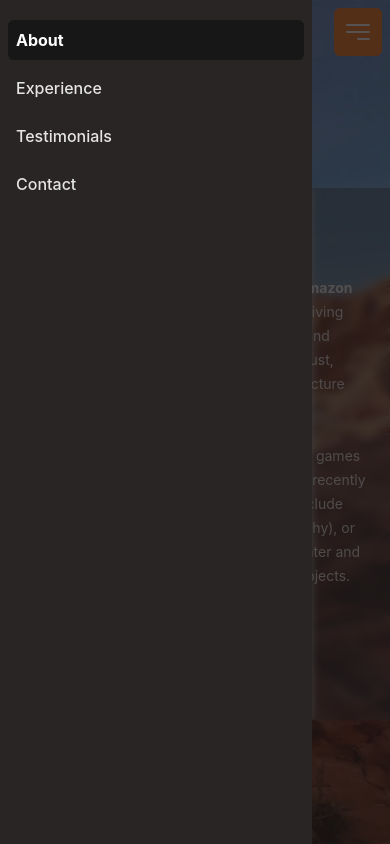
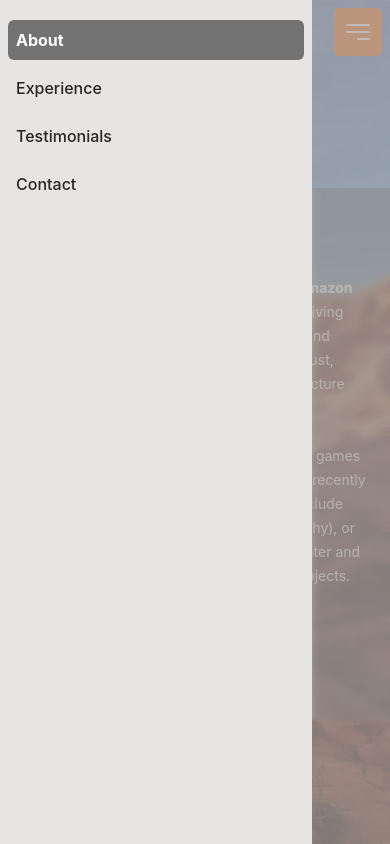
Before and after one commit to Dallas-J/react-resume, a React (Create React App) app: page / in a window 390 px wide. Both pictures are taken after a click on the button "Open sidebar". Shown: the top 844 px of the page. Built offline with nearby package versions, Linux system fonts and the light colour scheme.

Commit message:
Add dark mode to mobile navigation

```diff
--- a/src/components/Sections/Header.tsx
+++ b/src/components/Sections/Header.tsx
@@ -78,8 +78,8 @@ const MobileNav: FC<{navSections: SectionIdProps[]; currentSection: SectionIdPro
 
     const baseClass =
       'p-2 rounded-md first-letter:uppercase transition-colors duration-300 focus:outline-none focus-visible:ring-2 focus-visible:ring-orange-500';
-    const activeClass = classNames(baseClass, 'bg-neutral-900 text-white font-bold');
-    const inactiveClass = classNames(baseClass, 'text-neutral-200 font-medium');
+    const activeClass = classNames(baseClass, 'bg-neutral-500 dark:bg-neutral-900 text-white font-bold');
+    const inactiveClass = classNames(baseClass, 'text-neutral-800 dark:text-neutral-200 font-medium hover:bg-neutral-300 dark:hover:bg-stone-600');
     return (
       <>
         <button
@@ -100,7 +100,7 @@ const MobileNav: FC<{navSections: SectionIdProps[]; currentSection: SectionIdPro
               leave="transition-opacity ease-linear duration-300"
               leaveFrom="opacity-100"
               leaveTo="opacity-0">
-              <Dialog.Overlay className="fixed inset-0 bg-stone-900 bg-opacity-75" />
+              <Dialog.Overlay className="fixed inset-0 bg-stone-400/75 dark:bg-stone-900/75" />
             </Transition.Child>
             <Transition.Child
               as={Fragment}
@@ -110,7 +110,7 @@ const MobileNav: FC<{navSections: SectionIdProps[]; currentSection: SectionIdPro
               leave="transition ease-in-out duration-300 transform"
               leaveFrom="translate-x-0"
               leaveTo="-translate-x-full">
-              <div className="relative w-4/5 bg-stone-800">
+              <div className="relative w-4/5 bg-stone-200 dark:bg-stone-800">
                 <nav className="mt-5 flex flex-col gap-y-2 px-2">
                   {navSections.map(section => (
                     <NavItem
```
